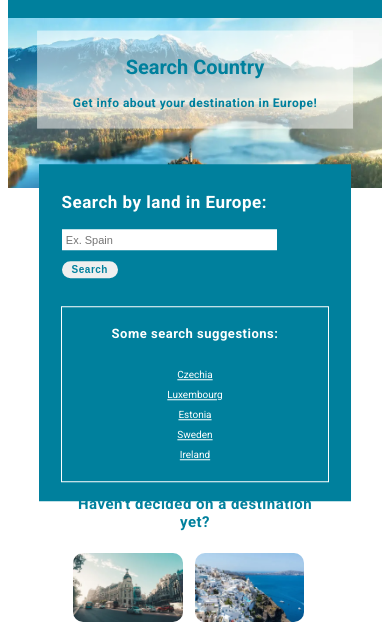
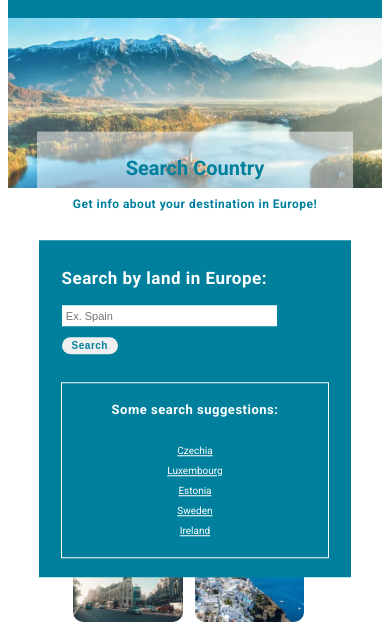
Before and after one commit to emhe2504/Dt211g-projekt, a website built with Vite: page index.html in a window 390 px wide. Shown: the part 199-837 px from the top of the page. Built offline with nearby package versions, Linux system fonts and the light colour scheme; a web font is replaced by a local one.

Commit message:
fixa layout mobil

```diff
--- a/src/css/_layout.scss
+++ b/src/css/_layout.scss
@@ -81,6 +81,10 @@ main {
             @media only screen and (max-width: 600px) {
                 top: 33%;
             }
+
+            @media only screen and (max-width: 450px) {
+                top: 45%;
+            }
         }
     }
 
@@ -121,6 +125,10 @@ main {
 
         @media only screen and (max-width: 500px) {
             top: 63%;
+        }
+
+        @media only screen and (max-width: 450px) {
+            top: 72%;
         }
 
         #search-start {
```
